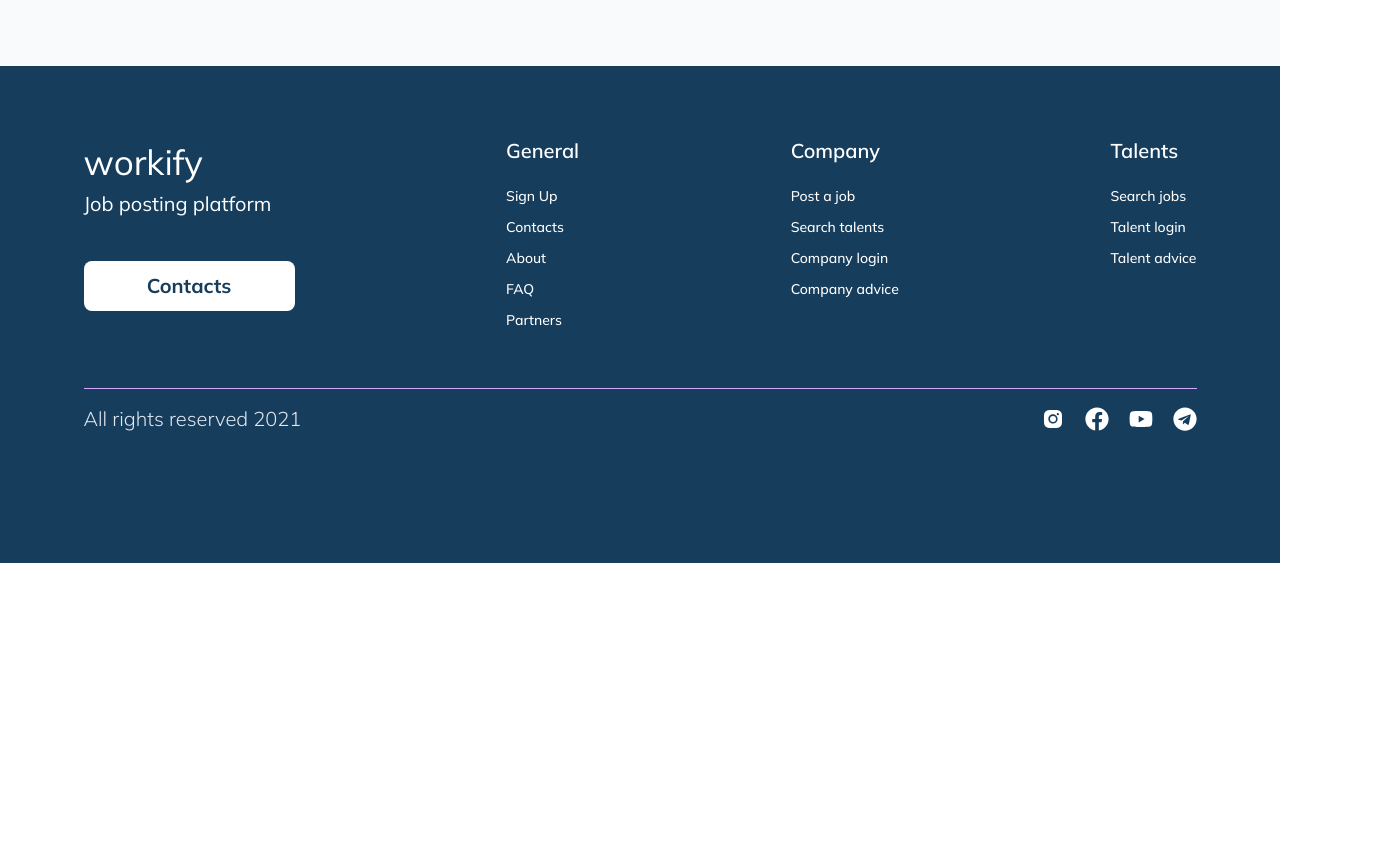
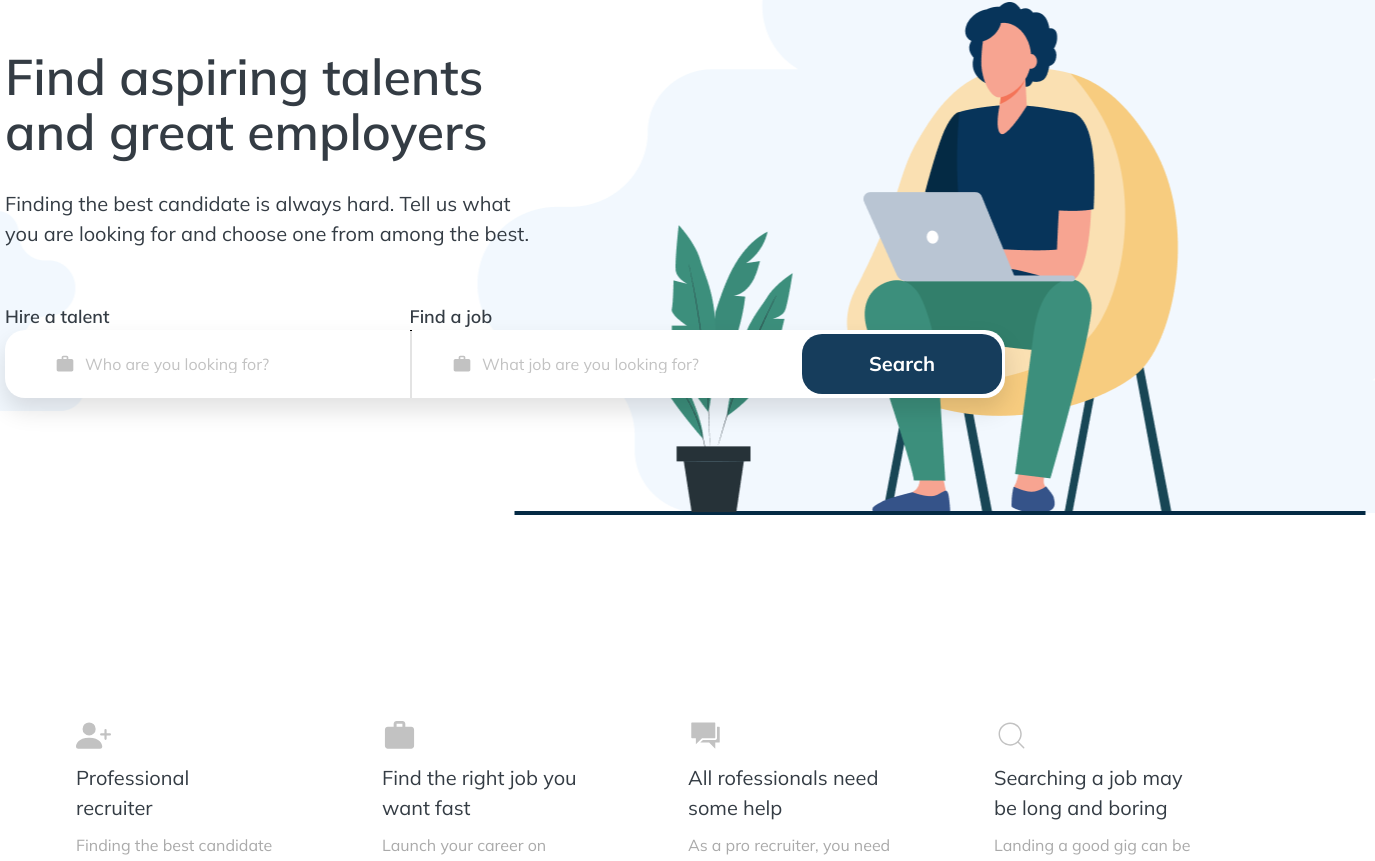
Before and after one commit to muhammadrizo-0100/Workify-project, a React app: page / in a window 1280 px wide. Shown: the part 237-1098 px from the top of the page, 1375 px wide, since content can reach past the window. Before the commit the page ends 800 px from the top, so only its background shows below. Built offline with nearby package versions, Linux system fonts and the light colour scheme; the HTML template or start-up script is replaced by a standard one.

Commit message:
homepage css bilan qoshildi

```diff
--- a/src/App.jsx
+++ b/src/App.jsx
@@ -1,28 +1,24 @@
 import './App.css'
 import { Routes, Route } from 'react-router-dom';
-import Footer from './components/Footer';
-import Header from './components/Header';
+import Layout from "./components/Layout.jsx";
 import Talents from './pages/Talent';
 import Jobs from './pages/Jobs';
+import Home from './pages/Home';
 
 function App() {
   return (
-    <>
-      <div className="min-h-screen flex flex-col bg-gray-50">
-        <Header />
+    <Routes>
 
-        <main className="flex-grow">
-          <Routes>
-            <Route path="/" />
-            <Route path="/talents" element={<Talents />} />
-            <Route path="/jobs" element={<Jobs />} />
-            {/* <Route path="/signin" element={<SignIn />} /> */}
-            {/* <Route path="/signup" element={<SignUp />} /> */}
-          </Routes>
-        </main>
-        <Footer />
-      </div>
-    </>
+      <Route path="/" element={<Home />} />
+
+      <Route element={<Layout />}>
+        <Route path="/talents" element={<Talents />} />
+        <Route path="/jobs" element={<Jobs />} />
+      </Route>
+      {/* <Route path="/signin" element={<SignIn />} /> */}
+      {/* <Route path="/signup" element={<SignUp />} /> */}
+
+    </Routes>
   )
 }
 
--- a/src/components/Header.jsx
+++ b/src/components/Header.jsx
@@ -1,4 +1,4 @@
-import { Link } from 'react-router-dom';
+import { Link, NavLink } from 'react-router-dom';
 import { CiUser } from "react-icons/ci";
 import { IoWalletOutline } from "react-icons/io5";
 
@@ -14,15 +14,17 @@ function Header() {
 
         {/* NAV */}
         <nav className="w-[206px] h-[22px] flex items-center justify-between">
-          <Link to="/talents" className="flex items-center gap-[4px] text-[#C2C2C2] font-semibold text-[20px] font-['Mulish'] hover:text-[#163D5C]">
+          <NavLink to="/talents" className={({ isActive }) => `flex items-center gap-[4px] font-semibold text-[20px] font-['Mulish']
+          ${isActive ? "text-[#163D5C]" : "text-[#C2C2C2]"} hover:text-[#163D5C] transition`}>
             <CiUser />
             Talents
-          </Link>
+          </NavLink>
 
-          <Link to="/jobs" className="flex items-center gap-[4px] text-[#C2C2C2] font-semibold text-[20px] font-['Mulish'] hover:text-[#163D5C]">
+          <NavLink to="/jobs" className={({ isActive }) => `flex items-center gap-[4px] font-semibold text-[20px] font-['Mulish']
+          ${isActive ? "text-[#163D5C]" : "text-[#C2C2C2]"} hover:text-[#163D5C] transition`}>
             <IoWalletOutline />
             Jobs
-          </Link>
+          </NavLink>
         </nav>
 
         {/* RIGHT SIDE */}
--- /dev/null
+++ b/src/components/Layout.jsx
@@ -0,0 +1,15 @@
+import Header from "./Header";
+import Footer from "./Footer";
+import { Outlet } from "react-router-dom";
+
+const Layout = () => {
+    return (
+        <>
+            <Header />
+            <Outlet />
+            <Footer />
+        </>
+    );
+};
+
+export default Layout;
--- /dev/null
+++ b/src/pages/Home.css
@@ -0,0 +1,217 @@
+.home-ibrohim {
+    width: 100%;
+    height: 1800px;
+    display: flex;
+    align-items: center;
+    justify-content: space-between;
+    flex-direction: column;
+    background-color: #FFFFFF;
+}
+
+.home-ibrohim section {
+    width: 100%;
+    height: 1052px;
+    display: flex;
+    align-items: center;
+    justify-content: space-between;
+    flex-direction: column;
+}
+
+.home-ibrohim section .container1 {
+    width: 1470px;
+    height: 582px;
+    display: flex;
+    align-items: center;
+    background-image: url("../assets/bgImg.png");
+    background-position: center;
+    background-size: cover;
+    background-repeat: no-repeat;
+}
+
+.home-ibrohim section .container1 .main-content-container {
+    width: 1000px;
+    height: 350px;
+    display: flex;
+    justify-content: space-between;
+    flex-direction: column;
+    margin-left: 100px;
+}
+
+.home-ibrohim section .container1 .main-content-container .text {
+    width: 543px;
+    height: 200px;
+    display: flex;
+    align-items: center;
+    justify-content: space-between;
+    flex-direction: column;
+}
+
+.home-ibrohim section .container1 .main-content-container .text .p1 {
+    font-size: 50px;
+    color: #343C44;
+    font-weight: 600;
+    line-height: 55px;
+}
+
+.home-ibrohim section .container1 .main-content-container .text .p2 {
+    font-size: 20px;
+    color: #343C44;
+    font-weight: 400;
+}
+
+
+.home-ibrohim section .container1 .main-content-container .search-wrapper {
+    width: 1000px;
+    height: 96px;
+}
+
+.home-ibrohim section .container1 .main-content-container .search-wrapper .label1 {
+    font-size: 18px;
+    font-weight: 600;
+    color: #343C44;
+}
+
+.home-ibrohim section .container1 .main-content-container .search-wrapper .label2 {
+    font-size: 18px;
+    font-weight: 600;
+    color: #343C44;
+    padding-left: 300px;
+}
+
+.home-ibrohim section .container1 .main-content-container .search-wrapper .search-box {
+    width: 1000px;
+    height: 68px;
+    background: #FFFFFF;
+    display: flex;
+    align-items: center;
+    justify-content: space-between;
+    border-radius: 20px;
+    box-shadow: 0 12px 25px rgba(0, 0, 0, 0.12);
+}
+
+.home-ibrohim section .container1 .main-content-container .search-wrapper .search-box .input1 {
+    width: 215px;
+    height: 18px;
+    margin-left: 50px;
+    display: flex;
+    align-items: center;
+    justify-content: space-between;
+}
+
+.home-ibrohim section .container1 .main-content-container .search-wrapper .search-box .input2 {
+    width: 250px;
+    height: 18px;
+    display: flex;
+    align-items: center;
+    justify-content: space-between;
+    margin-right: 60px;
+}
+
+.home-ibrohim section .container1 .main-content-container .search-wrapper .search-box .icon {
+    font-size: 20px;
+    color: #C2C2C2;
+}
+
+.home-ibrohim section .container1 .main-content-container .search-wrapper .search-box .input1 input {
+    width: 185px;
+    height: 18px;
+    border: none;
+    outline: none;
+    color: #163D5C;
+    font-size: 16px;
+}
+
+.home-ibrohim section .container1 .main-content-container .search-wrapper .search-box .input2 input {
+    width: 220px;
+    height: 18px;
+    border: none;
+    outline: none;
+    color: #163D5C;
+    font-size: 16px;
+}
+
+.home-ibrohim section .container1 .main-content-container .search-wrapper .search-box .input1 input::placeholder {
+    font-size: 16px;
+    color: #C2C2C2;
+}
+
+.home-ibrohim section .container1 .main-content-container .search-wrapper .search-box .input2 input::placeholder {
+    font-size: 16px;
+    color: #C2C2C2;
+}
+
+.home-ibrohim section .container1 .main-content-container .search-wrapper .home-hr {
+    width: 2px;
+    height: 100%;
+    background-color: #C7C7C780;
+    margin-left: 100px;
+}
+
+.home-ibrohim section .container1 .main-content-container .search-wrapper .search-btn {
+    width: 200px;
+    height: 60px;
+    border-radius: 20px;
+    font-size: 20px;
+    font-weight: 700;
+    color: #FFFFFF;
+    background-color: #163D5C;
+    cursor: pointer;
+    margin-right: 3px;
+}
+
+.home-ibrohim section .container1 .main-content-container .search-wrapper .search-btn:hover {
+    border: 2px solid #163D5C;
+    color: #163D5C;
+    background: #FFFFFF;
+}
+
+
+.home-ibrohim section .container2 {
+    width: 1128px;
+    height: 347px;
+    display: flex;
+    justify-content: space-between;
+}
+
+
+.home-ibrohim section .container2 .box {
+    width: 210px;
+    height: 200px;
+    display: flex;
+    flex-direction: column;
+    margin-top: 80px;
+    cursor: pointer;
+}
+
+.home-ibrohim section .container2 .box .p1 {
+    font-size: 20px;
+    color: #343C44;
+    font-weight: 400;
+    padding-top: 10px;
+}
+
+.home-ibrohim section .container2 .box .p2 {
+    font-size: 16px;
+    color: #AAAAAA;
+    font-weight: 400;
+    padding-top: 10px;
+}
+
+.home-ibrohim section .container2 .box .box-icon {
+    color: #C2C2C2;
+    font-size: 35px;
+}
+
+/* Box Hover */
+
+.home-ibrohim section .container2 .box .p1:hover {
+    color: #AAAAAA;
+}
+
+.home-ibrohim section .container2 .box .p2:hover {
+    color: #343C44;
+}
+
+.home-ibrohim section .container2 .box .box-icon:hover {
+    color: #343C44;
+}
--- /dev/null
+++ b/src/pages/Home.jsx
@@ -0,0 +1,79 @@
+import "./Home.css";
+
+import Header from "../components/Header.jsx";
+import Footer from "../components/Footer.jsx";
+
+import { MdWork } from "react-icons/md";
+import { BsPersonPlusFill } from "react-icons/bs";
+import { IoMdChatboxes } from "react-icons/io";
+import { CiSearch } from "react-icons/ci";
+
+function Home() {
+    return (
+        <div className="home-ibrohim">
+            <Header />
+            <section>
+                <div className="container1">
+                    <div className="main-content-container">
+                        <div className="text">
+                            <p className="p1">
+                                Find aspiring talents and great employers
+                            </p>
+                            <p className="p2">
+                                Finding the best candidate is always hard. Tell us what you are looking for and choose one from among the best.
+                            </p>
+                        </div>
+                        <div className="search-wrapper">
+                            <label className="label1">Hire a talent</label>
+                            <label className="label2">Find a job</label>
+                            <div className="search-box">
+                                <div className="input1">
+                                    <MdWork className="icon" />
+                                    <input type="text"
+                                        placeholder="Who are you looking for?"
+                                    />
+                                </div>
+
+                                <hr className="home-hr" />
+
+                                <div className="input2">
+                                    <MdWork className="icon" />
+                                    <input type="text"
+                                        placeholder="What job are you looking for?"
+                                    />
+                                </div>
+
+                                <button className="search-btn">Search</button>
+                            </div>
+                        </div>
+                    </div>
+                </div>
+                <div className="container2">
+                    <div className="box box1">
+                        <BsPersonPlusFill className="box-icon" />
+                        <div className="p1">Professional <br /> recruiter</div>
+                        <div className="p2">Finding the best candidate is always hard.</div>
+                    </div>
+                    <div className="box box2">
+                        <MdWork className="box-icon" />
+                        <div className="p1">Find the right job you want fast</div>
+                        <div className="p2">Launch your career on Workify.</div>
+                    </div>
+                    <div className="box box3">
+                        <IoMdChatboxes className="box-icon" />
+                        <div className="p1">All rofessionals need some help</div>
+                        <div className="p2">As a pro recruiter, you need various skills to hire <br /> a great talent.</div>
+                    </div>
+                    <div className="box box4">
+                        <CiSearch className="box-icon" />
+                        <div className="p1">Searching a job may be long and boring</div>
+                        <div className="p2">Landing a good gig can be hard, when you have a strong competition.</div>
+                    </div>
+                </div>
+            </section>
+            <Footer />
+        </div>
+    )
+};
+
+export default Home;
```
Also changed, not shown: src/components/Footer.jsx (+4 -4 lines), src/assets/bgImg.png (added).
